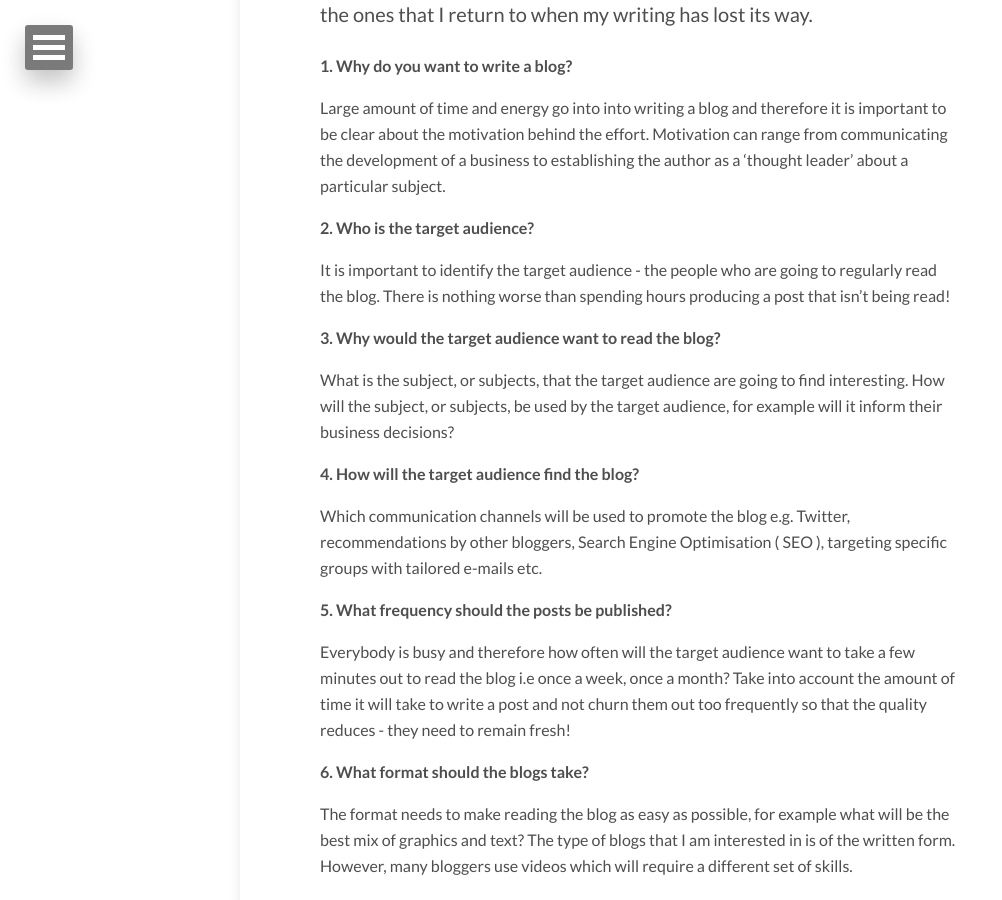
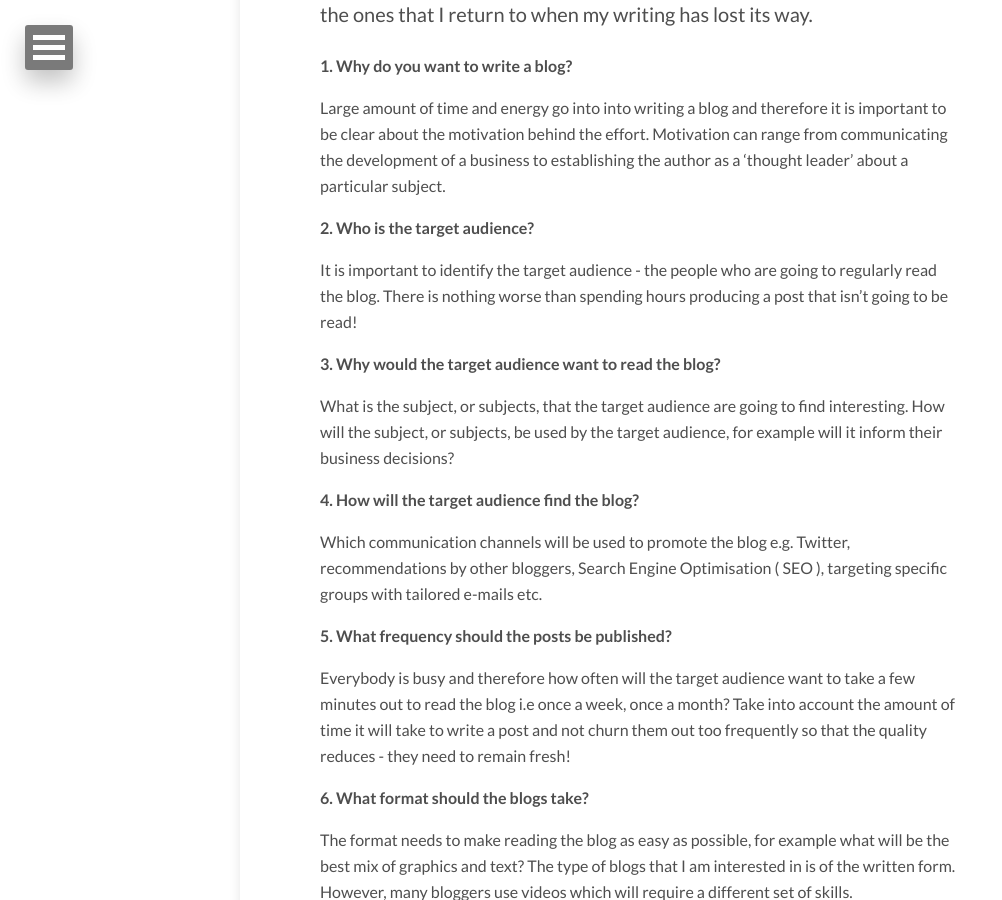
Before and after one commit to dtinblack/dtinblack.github.io, a Jekyll site: the page built from _posts/2016-01-26-ten-tips-for-blogs.md, in a window 1280 px wide and 900 px high, scrolled down 545 px. Shown: the whole window, without its empty margins (0-1002 px from the left). Built offline with Jekyll 4.4.1, drawn with Linux system fonts in a browser that asks for light colours; nearby versions of some CDN libraries.

Commit message:
corrected grammar

```diff
--- a/_posts/2016-01-26-ten-tips-for-blogs.md
+++ b/_posts/2016-01-26-ten-tips-for-blogs.md
@@ -21,7 +21,7 @@ Large amount of time and energy go into into writing a blog and therefore it is
 
 <b>2. Who is the target audience?</b>
 
-It is important to identify the target audience - the people who are going to regularly read the blog. There is nothing worse than spending hours producing a post that isn't being read!
+It is important to identify the target audience - the people who are going to regularly read the blog. There is nothing worse than spending hours producing a post that isn't going to be read!
 
 <b>3. Why would the target audience want to read the blog?</b>
 
```
